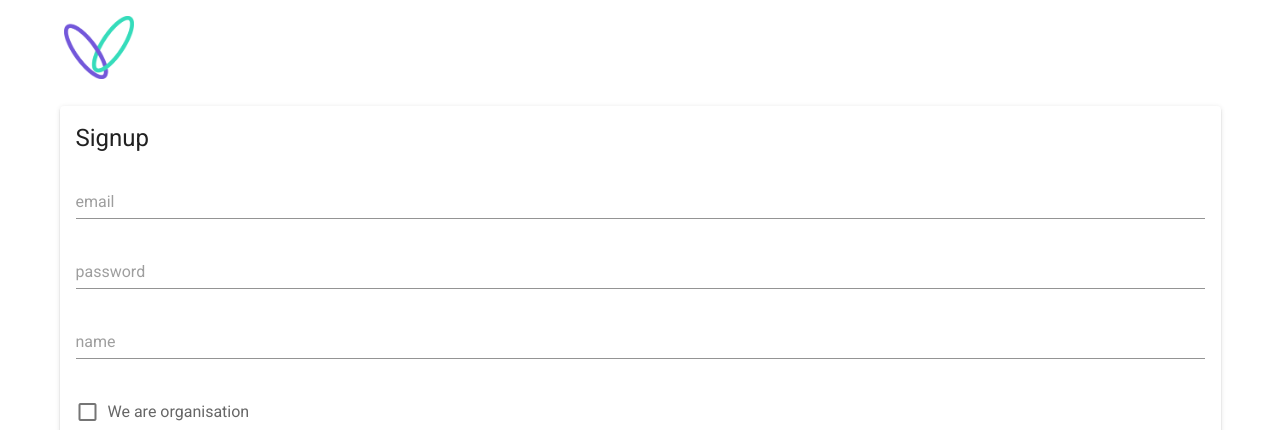
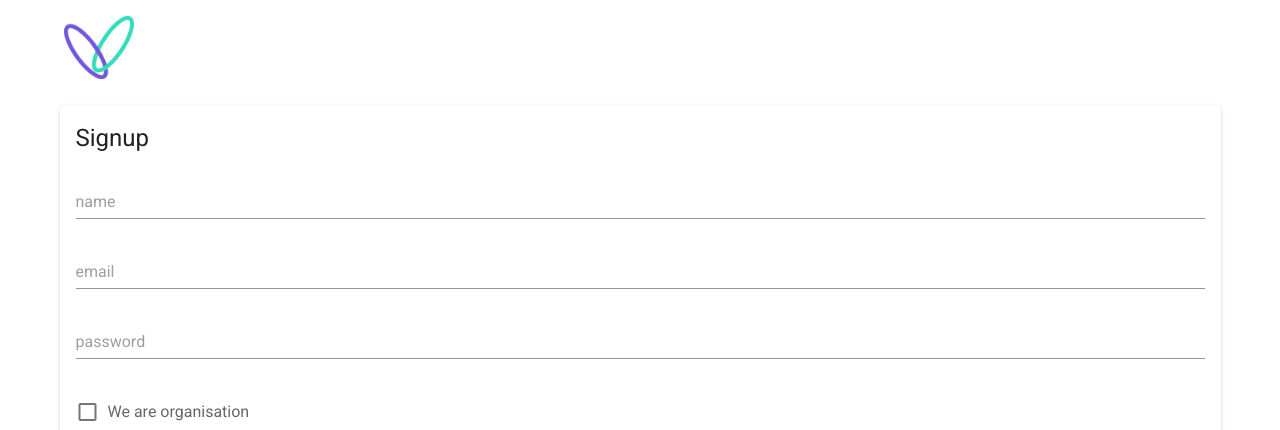
Before and after one commit to volunteernownz/website, a Nuxt app: page /signup in a window 1280 px wide. Shown: the top 430 px of the page. Built offline with nearby package versions, Linux system fonts and the light colour scheme.

Commit message:
Update signup form.

```diff
--- a/components/SignupForm.vue
+++ b/components/SignupForm.vue
@@ -3,9 +3,9 @@
     <v-container class="pa-0">
       <v-layout>
         <v-flex>
+          <v-text-field placeholder="name" v-model="name" />
           <v-text-field placeholder="email" v-model="email" />
           <v-text-field type="password" v-model="password" placeholder="password" />
-          <v-text-field placeholder="name" v-model="name" />
           <v-checkbox v-if="!noorg" v-model="org" label="We are organisation" />
           <v-btn color="primary" dark large type="submit">Sign Up</v-btn>
           <v-divider />
```
